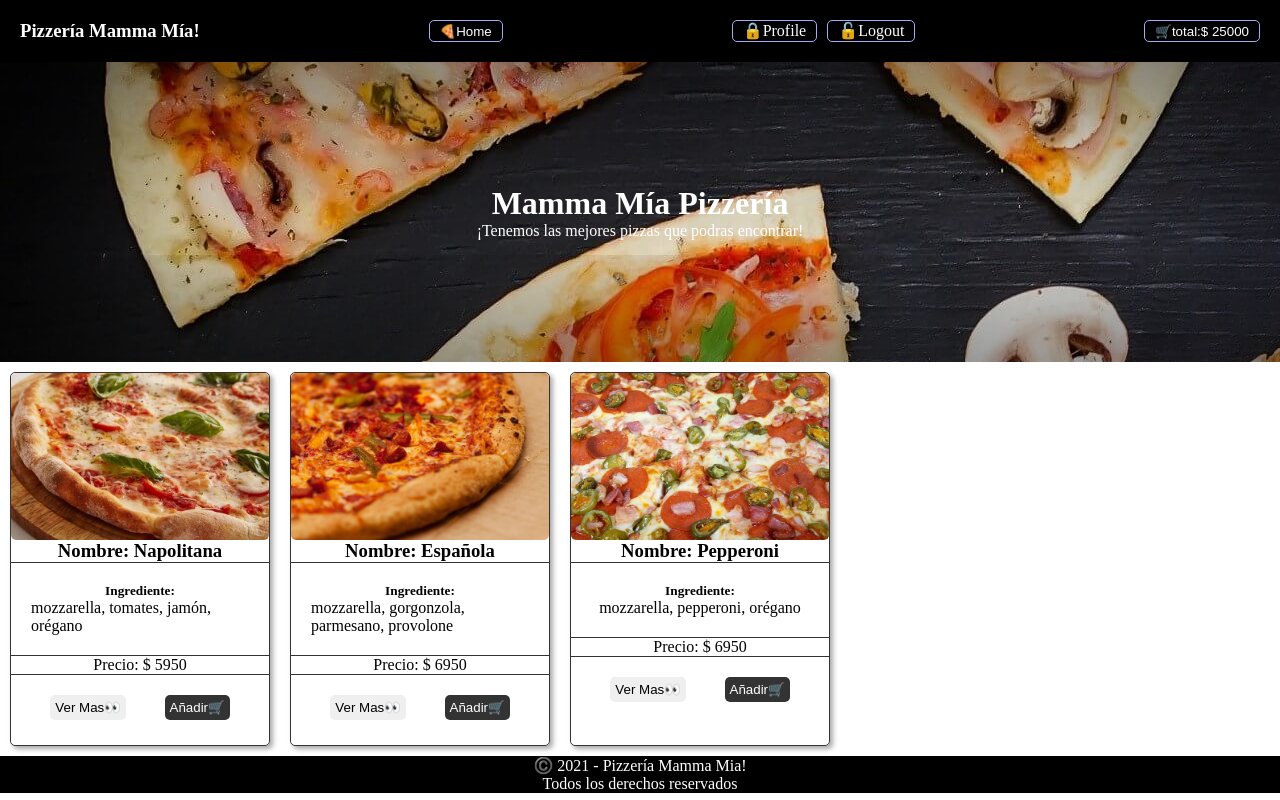
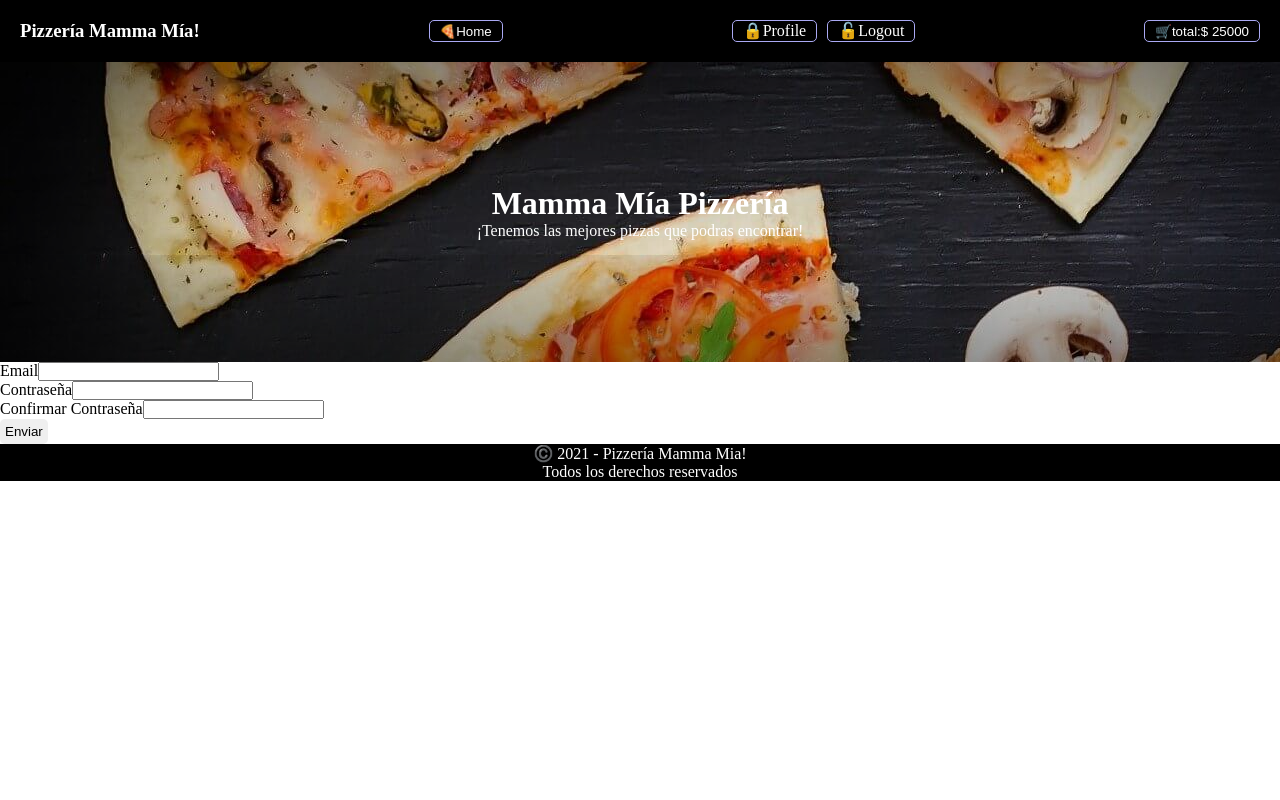
Before and after one commit to willicar27/React-Hito1-WC, a React (Vite) app: page / in a window 1280 px wide. Built offline with nearby package versions, Linux system fonts and the light colour scheme.

Commit message:
logica de Register y Login en Home

```diff
--- a/src/assets/Home/Header.css
+++ b/src/assets/Home/Header/Header.css
@@ -7,5 +7,5 @@
     height: 300px;
     color: white;
     background-image: url('/src/assets/imgs/Header.jpg');
-    box-shadow: inset 0 0 200px rgba(0, 0, 0, 0.9);
+    box-shadow: inset 0 0 200px rgba(0, 0, 0, 0.99);
 }
--- a/src/assets/Home/Home.jsx
+++ b/src/assets/Home/Home.jsx
@@ -1,14 +1,18 @@
 import React from 'react'
 import "./Home.css"
-import  Header  from './header'
-import CardPizza from './CardPizza'
+import  Header  from './Header/Header'
+import CardPizza from './CardPizza/CardPizza'
+import Register from './Register/Register'
+import Login from './Login/Login'
 
 
 export default function Home() {
   return (
     <>
     <Header />
-    <div id="menu-cards">
+    <Register />
+    {/* <Login /> */}
+    {/* <div id="menu-cards">
     <CardPizza
     nombre= "Napolitana"
     src= "src/assets/imgs/pizza-1.jpg"
@@ -27,7 +31,7 @@ export default function Home() {
     ingredientes= "mozzarella, pepperoni, orégano"
     precio= "6950"
     />
-    </div>
+    </div> */}
 
     </>
   )
--- /dev/null
+++ b/src/assets/Home/Login/Login.jsx
@@ -0,0 +1,45 @@
+import React, { useState } from 'react'
+
+export default function Login() {
+       const [email,setEmail] = useState('');
+       const [password,setPassword] = useState('');
+       const [error,setError] = useState(false);
+
+       const validacion = (e) => {
+              e.preventDefault ()
+
+              if(email.trim().length < 6 || password.trim().length < 6 )
+              {
+                     setError(true);
+                     return
+              }
+              setError(false);
+              setEmail('');
+              setPassword('')
+       }
+
+       return <>
+              <form onSubmit={validacion}>
+              <div>
+              <label>Email</label>
+              <input
+              type='text'
+              name='email'
+              onChange={(e) => {setEmail(e.target.value)}}
+              value={email}
+              />
+              </div>
+              <div>
+              <label>Contraseña</label>
+              <input
+              type='password'
+              name='password'
+              onChange={(e) => {setPassword(e.target.value)}}
+              value={password}
+              />
+              </div>
+              {error ? <p>Complete todos los campos</p> : <p>Datos ingresados de manera exitosa</p>}
+              <button type='submit'>Enviar</button>
+              </form>
+              </>
+}
--- /dev/null
+++ b/src/assets/Home/Register/Register.jsx
@@ -0,0 +1,64 @@
+import React, { useState } from 'react'
+
+export default function Register() {
+    const [email,setEmail] = useState('');
+    const [password,setPassword] = useState('');
+    const [confirmar,setConfirmar] = useState('');
+    const [error,setError] = useState(null);
+
+    //funcion de validacion
+
+    const validacion = (e) => {
+        e.preventDefault()
+
+        if(
+           email.trim().length < 6 ||
+           password.trim().length < 6 ||
+           confirmar.trim().length < 6 ||
+           password !== confirmar
+        )  {
+            setError(true)
+            return
+           }
+        setError(false);
+        setEmail('');
+        setPassword('');
+        setConfirmar('');
+        }
+  return (
+    <>
+    <form onSubmit={validacion}>
+        <div>
+            <label>Email</label>
+            <input
+            type='text'
+            name='email'
+            onChange={(e) => {setEmail(e.target.value)}}
+            value={email}
+            />
+        </div>
+        <div>
+            <label>Contraseña</label>
+            <input
+            type='password'
+            name='password'
+            onChange={(e) => {setPassword(e.target.value)}}
+            value={password}
+            />
+        </div>
+        <div>
+            <label>Confirmar Contraseña</label>
+            <input
+            type='password'
+            name='confi-password'
+            onChange={(e) => {setConfirmar(e.target.value)}}
+            value={confirmar}
+            />
+        </div>
+        {error !== null &&
+        (error ? <p>Complete todos los campos</p> : <p>Datos ingresados de manera exitosa</p>)}
+        <button type='submit'>Enviar</button>
+    </form>
+    </>
+  )
+}
```
Also changed, not shown: src/assets/Home/CardPizza/CardPizza.css (renamed from src/assets/Home/CardPizza.css), src/assets/Home/CardPizza/CardPizza.jsx (renamed from src/assets/Home/CardPizza.jsx), src/assets/Home/Header/Header.jsx (renamed from src/assets/Home/Header.jsx), src/assets/Home/Login/Login.css (added), src/assets/Home/Register/Register.css (added).
